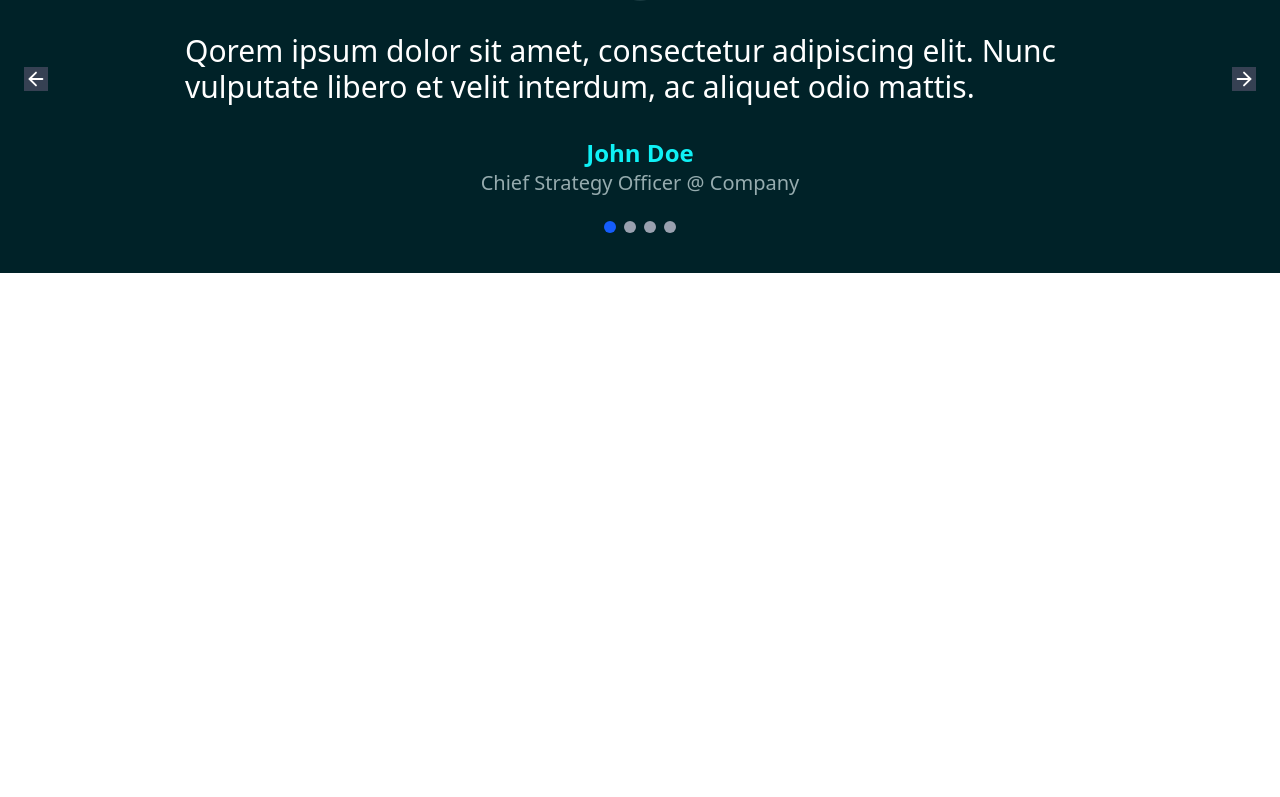
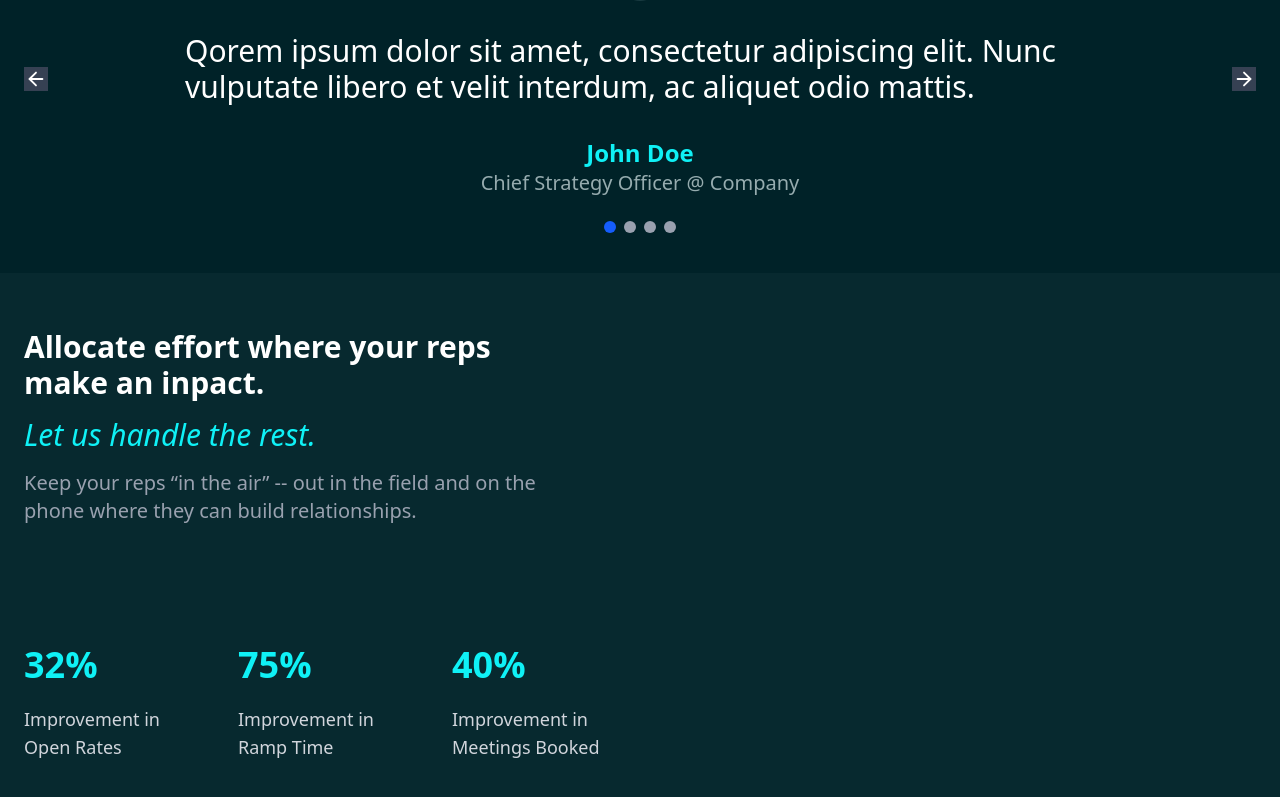
Before and after one commit to saad-mamun/Wizia, a React (Vite) app: page / in a window 1280 px wide. Shown: the part 1882-2679 px from the top of the page. Before the commit the page ends 2155 px from the top, so only its background shows below. Built offline with nearby package versions, Linux system fonts and the light colour scheme.

Commit message:
Allocate

```diff
--- a/src/App.jsx
+++ b/src/App.jsx
@@ -1,5 +1,6 @@
 
 import './App.css'
+import Allocate from './components/Allocate';
 import Control from './components/Control';
 import Hero from './components/Hero';
 import Navbar from "./components/Navbar";
@@ -11,6 +12,7 @@ function App() {
       <Navbar />
       <Hero/>
       <Control/>
+      <Allocate/>
     </>
   );
 }
--- /dev/null
+++ b/src/components/Allocate.jsx
@@ -0,0 +1,52 @@
+import React from "react";
+
+const Allocate = () => {
+
+    const rating = [
+      {
+        per: "32%",
+        des: "Improvement in Open Rates",
+      },
+      {
+        per: "75%",
+        des: "Improvement in Ramp Time",
+      },
+      {
+        per: "40%",
+        des: "Improvement in Meetings Booked",
+      },
+    ];
+
+
+  return (
+    // bg have to replace image
+    <div className="bg-[#07292F] py-14 ">
+      <div className="container mx-auto px-6 flex flex-col items-start justify-between gap-10 md:gap-20 lg:gap-30">
+        <div className="space-y-4">
+          <h1 className="text-3xl text-white font-semibold max-w-[501px]">
+            Allocate effort where your reps make an inpact.
+          </h1>
+          <h2 className="text-[#0FF1F6] italic text-3xl">
+            Let us handle the rest.
+          </h2>
+          <p className="text-gray-400 text-xl max-w-[550px]">
+            Keep your reps “in the air” -- out in the field and on the phone
+            where they can build relationships.
+          </p>
+        </div>
+        <div className="flex flex-col md:flex-row  items-start gap-5 md:gap-10">
+          {rating.map((item, index) => (
+            <div key={index} className="md:max-w-[174px] space-y-2 md:space-y-5">
+              <h1 className="text-[#0FF1F6] text-3xl md:text-4xl font-semibold">
+                {item.per}
+              </h1>
+              <p className="text-gray-300 text-[16px] md:text-lg">{item.des}</p>
+            </div>
+          ))}
+        </div>
+      </div>
+    </div>
+  );
+};
+
+export default Allocate;
--- a/src/components/Control.jsx
+++ b/src/components/Control.jsx
@@ -139,7 +139,7 @@ const Control = () => {
         </div>
         {/* Carousel */}
         <div className="flex flex-col gap-3 py-10 container mx-auto  ">
-          <div className="flex flex-row items-center justify-between px-6">
+          <div className="flex flex-row items-center justify-between gap-10 px-6">
             <ArrowLeft
               onClick={prevSlide}
               className="hidden md:block text-white border border-gray-700 bg-gray-700"
```
Also changed, not shown: public/Allocate.png (added).
